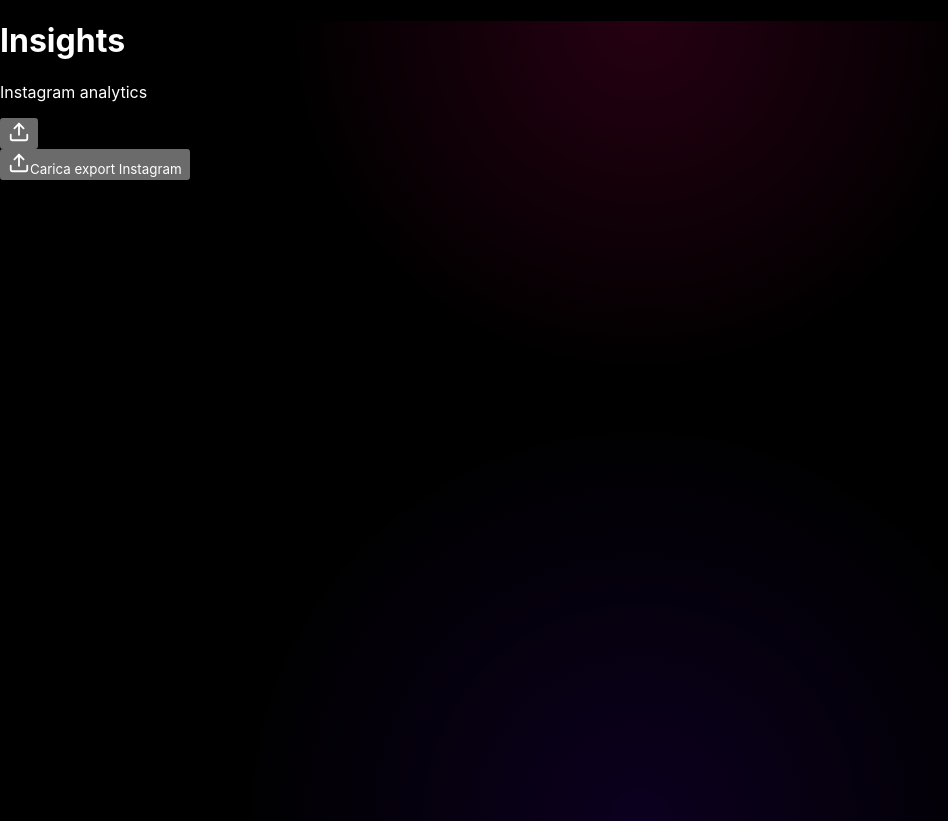
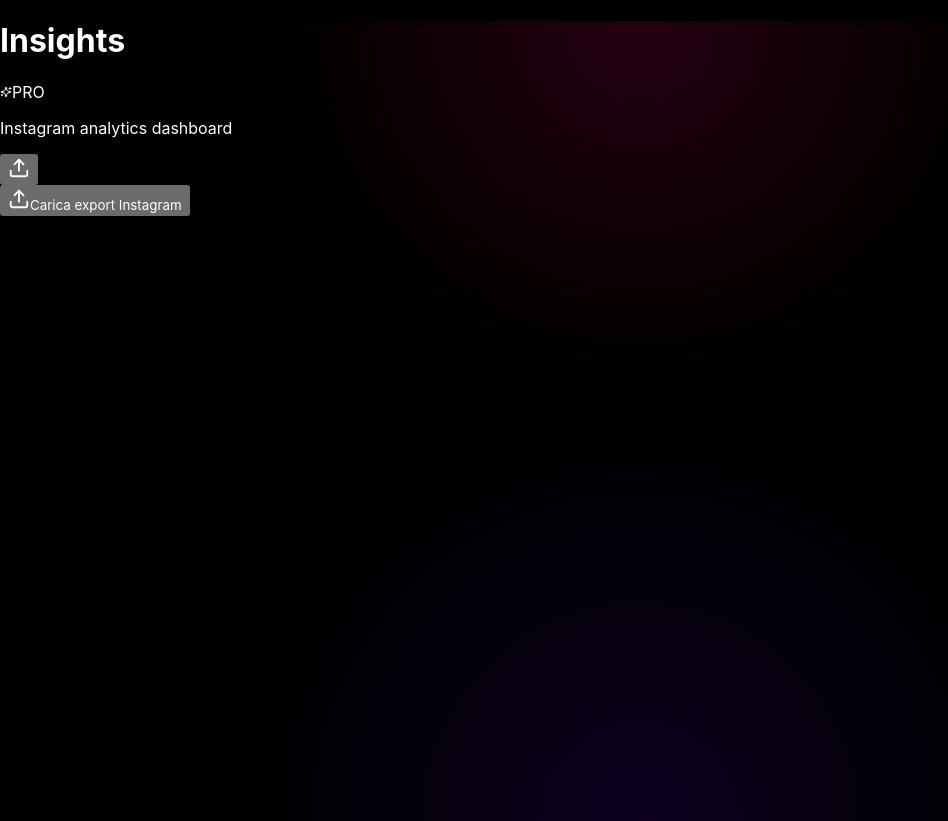
Before and after one commit to bobo88882005/Insughts-Pro, a React (Vite) app: page / in a window 1280 px wide. Shown: the whole page, without its empty margins (0-948 px from the left). Built offline with nearby package versions, Linux system fonts and the light colour scheme.

Commit message:
Update InsightsHeader.tsx

```diff
--- a/src/components/layout/InsightsHeader.tsx
+++ b/src/components/layout/InsightsHeader.tsx
@@ -1,5 +1,6 @@
 import {
-  Upload
+  Upload,
+  Sparkles
 } from "lucide-react";
 
 
@@ -18,24 +19,22 @@ interface Props {
 
 
 
-
 export default function InsightsHeader({
 
   onUpload
 
-}:Props){
+}: Props){
 
 
 
   return (
-
 
     <header
 
       className="
         pt-8
         flex
-        items-center
+        items-start
         justify-between
       "
 
@@ -44,8 +43,19 @@ export default function InsightsHeader({
 
 
 
+      <div>
 
-      <div>
+
+        <div
+
+          className="
+            flex
+            items-center
+            gap-2
+          "
+
+        >
+
 
 
           <h1
@@ -71,23 +81,60 @@ export default function InsightsHeader({
 
 
 
+
+          <span
+
+            className="
+              flex
+              items-center
+              gap-1
+              rounded-full
+              bg-white/10
+              border
+              border-white/10
+              px-2
+              py-1
+              text-[10px]
+              font-semibold
+              text-white/80
+            "
+
+          >
+
+            <Sparkles size={12}/>
+
+            PRO
+
+          </span>
+
+
+
+
+        </div>
+
+
+
+
+
         <p
 
           className="
-            mt-1
+            mt-2
             text-sm
             text-gray-400
           "
 
         >
 
-          Instagram analytics
+          Instagram analytics dashboard
 
         </p>
 
 
 
+
       </div>
+
 
 
 
@@ -104,7 +151,7 @@ export default function InsightsHeader({
         className="
           w-12
           h-12
-          rounded-full
+          rounded-2xl
           bg-white/10
           backdrop-blur-xl
           border
@@ -113,11 +160,13 @@ export default function InsightsHeader({
           items-center
           justify-center
           hover:bg-white/20
-          transition
-          active:scale-95
+          transition-all
+          duration-300
+          active:scale-90
         "
 
       >
+
 
 
         <Upload
@@ -127,8 +176,8 @@ export default function InsightsHeader({
         />
 
 
+
       </button>
-
 
 
 
```
Lines whose indentation alone changed are shown as unchanged.
